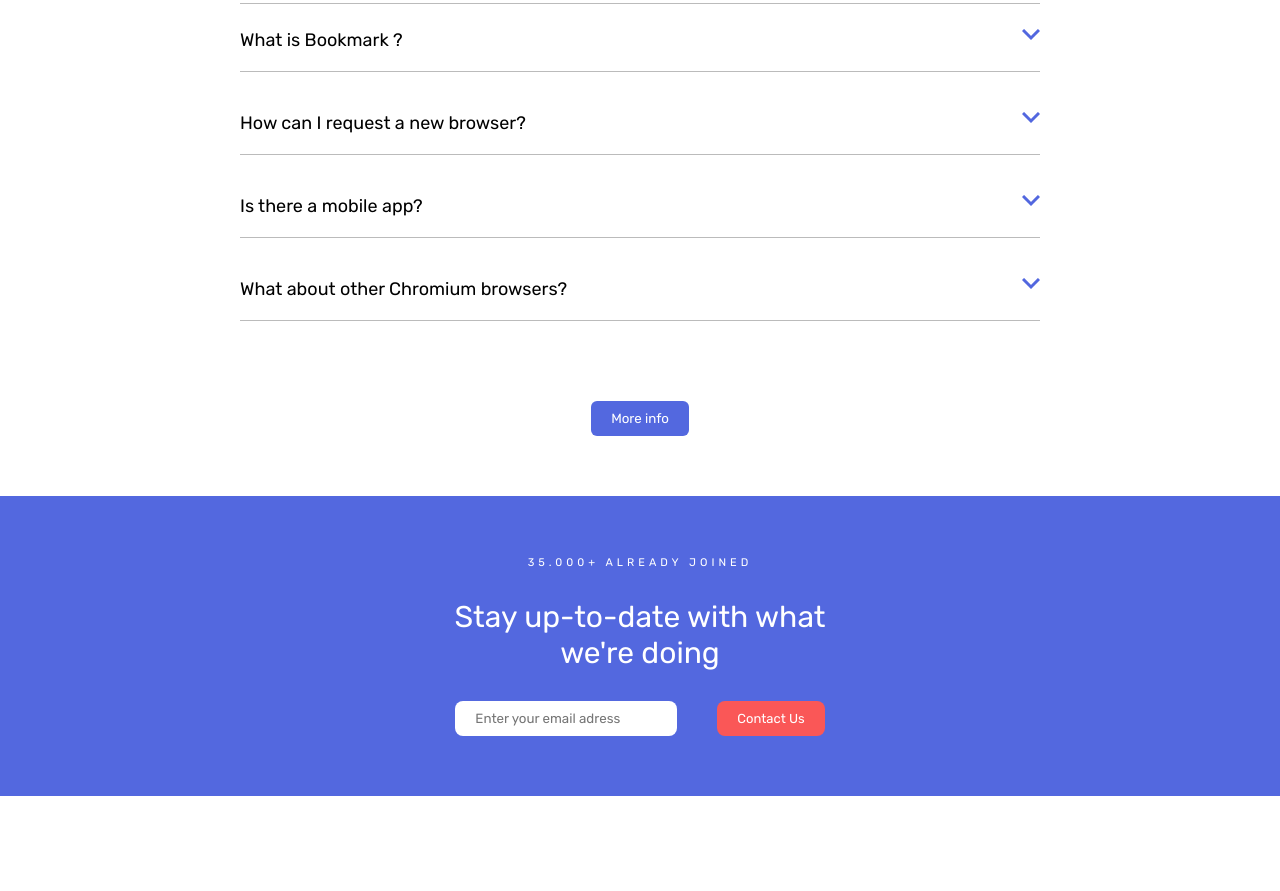
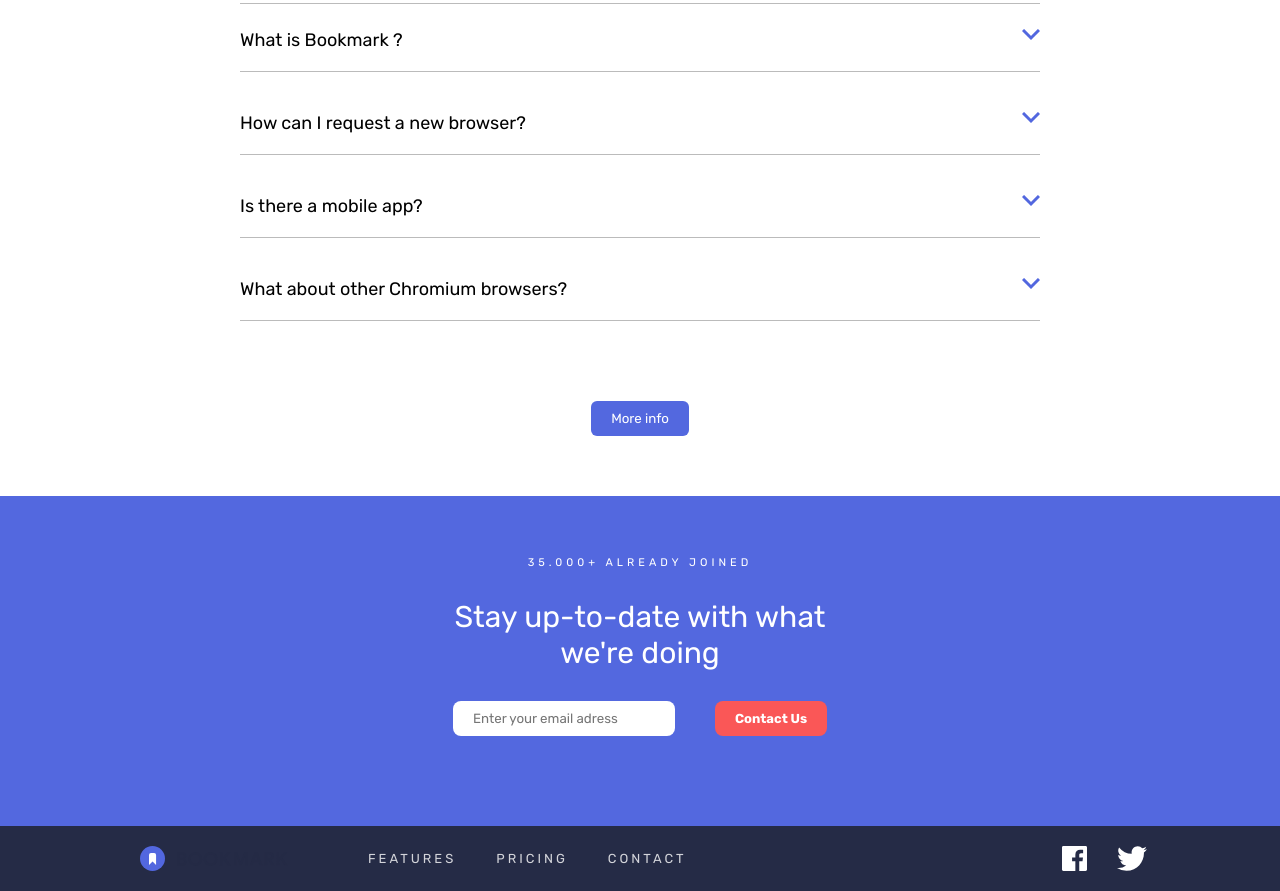
Before and after one commit to AnassElhaoussi/bookmark-landing-page, a plain HTML site: page index.html in a window 1280 px wide. Shown: the part 2239-3130 px from the top of the page. Before the commit the page ends 3035 px from the top, so only its background shows below. Drawn offline with Linux system fonts and the light colour scheme; a web font is replaced by a local one.

Commit message:
Added some javascript and the footer section

```diff
--- a/app.js
+++ b/app.js
@@ -53,3 +53,51 @@ const checkFAQClick = () => {
 }
 
 checkFAQClick()
+
+
+const checkEmailValidation = () => {
+    const form = document.getElementById("form")
+    const email = document.getElementById("email-input").value
+    const text = document.getElementById("text")
+    const pattern = /^\w+([\.-]?\w+)*@\w+([\.-]?\w+)*(\.\w{2,3})+$/
+    const contactBtn = document.querySelector(".contact-btn")
+
+
+
+
+contactBtn.addEventListener('click', () => {
+
+    if (email.match(pattern)){
+        form.classList.add("valid")
+        form.classList.remove("invalid")
+
+
+        text.innerHTML = "Your email adress is valid !"
+        text.style.color = "#00ff00"
+
+     }
+
+
+
+    if (!email.match(pattern)) {
+        form.classList.add("invalid")
+        form.classList.remove("invalid")
+
+        text.innerHTML = "Please enter a valid email adress !"
+        text.style.color = "#fff"
+     }
+
+
+    if (email == ""){
+        text.innerHTML = ""
+    }
+
+
+
+
+})
+
+
+}
+
+ checkEmailValidation()
--- a/index.html
+++ b/index.html
@@ -169,12 +169,35 @@
             <h3>35.000+ ALREADY JOINED</h3>
             <h1>Stay up-to-date with what we're doing</h1>
             <form action="#" id="form">
-                <input type="text" id="email-input" placeholder="Enter your email adress">
-                <label for="email"><button href="#" class="contact-btn">Contact Us</button></label>
+               <div class="input">
+                <input type="text" id="email-input" placeholder="Enter your email adress" onkeydown= "checkEmailValidation()" autocomplete="off">
+
+               </div>
+                <h2 class="contact-btn">Contact Us</h2>
 
             </form>
+            <span id="text"></span>
+
+
+
         </div>
     </section>
+    <footer class="footer">
+        <div class="footer-container">
+            <div class="footer-links">
+            <img src="images/logo-bookmark.svg" alt="">
+            <ul>
+                <li>FEATURES</li>
+                <li>PRICING</li>
+                <li>CONTACT</li>
+            </ul>
+            </div>
+            <div class="footer-icons">
+                <img src="images/icon-facebook.svg" alt="">
+                <img src="images/icon-twitter.svg" alt="">
+            </div>
+        </div>
+    </footer>
 
 
 
--- a/style.css
+++ b/style.css
@@ -483,6 +483,7 @@ body {
     outline: none;
     border-radius: 0.8rem;
 
+
 }
 
 .contact-btn {
@@ -496,3 +497,52 @@ body {
     cursor: pointer;
 
 }
+
+
+#text {
+    display: block;
+    text-align: left;
+    color: white;
+    font-size: 1.8rem;
+
+
+}
+
+.footer {
+    background-color: hsl(229, 31%, 21%);
+
+}
+
+
+.footer-container {
+    padding: 2rem 14rem;
+    display: flex;
+    justify-content: space-between;
+}
+
+.footer-links {
+    display: flex;
+    gap: 8rem;
+}
+
+.footer-links img {
+    height: 100%;
+}
+
+.footer-links ul {
+    display: flex;
+    gap: 4rem;
+    align-items: center;
+    list-style-type: none;
+    color: white;
+    font-size: 1.3rem;
+    letter-spacing: 3px;
+    opacity: 0.8;
+    cursor: pointer;
+}
+
+.footer-icons {
+    display: flex;
+    gap: 3rem;
+    cursor: pointer;
+}
```
